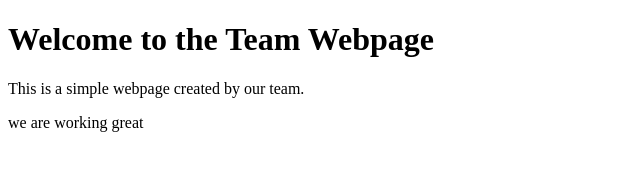
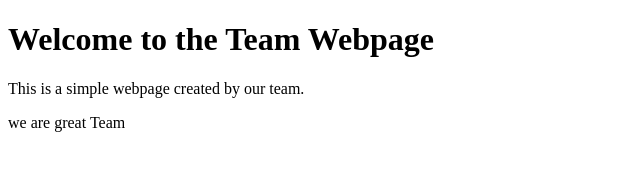
Before and after one commit to itsxatu/team-webpage, a plain HTML site: page index.html in a window 1280 px wide. Shown: the full height of the page, 0-640 px from the left. Drawn offline with Linux system fonts and the light colour scheme.

```diff
--- a/index.html
+++ b/index.html
@@ -6,6 +6,6 @@
 <body>
     <h1>Welcome to the Team Webpage</h1>
     <p>This is a simple webpage created by our team.</p>
-    <p>we are working great</p>
+    <p>we are great Team</p>
 </body>
 </html>
```
